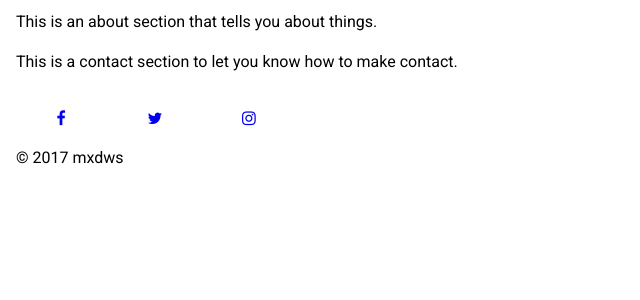
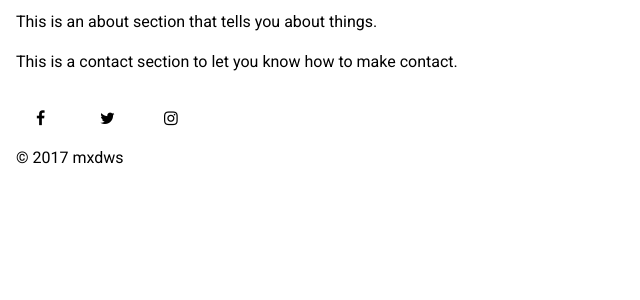
Before and after one commit to mxdws/espresso, a Jekyll site: the page built from index.html, in a window 1280 px wide. Shown: the part 190-490 px from the top of the page, without its empty margins (0-640 px from the left). Built offline with Jekyll 4.4.1, drawn with Linux system fonts in a browser that asks for light colours; nearby versions of some CDN libraries.

Commit message:
Update style.css

```diff
--- a/assets/css/style.css
+++ b/assets/css/style.css
@@ -30,11 +30,12 @@ h2 {
 
 /* Style all font awesome icons */
 .fa {
-    padding: 20px;
-    font-size: 30px;
-    width: 50px;
-    text-align: center;
-    text-decoration: none;
+    	padding: 20px;
+    	font-size: 30px;
+    	width: 20px;
+    	text-align: left;
+	text-decoration: none;
+	color: black;
 }
 
 /* Add a hover effect if you want */
```
